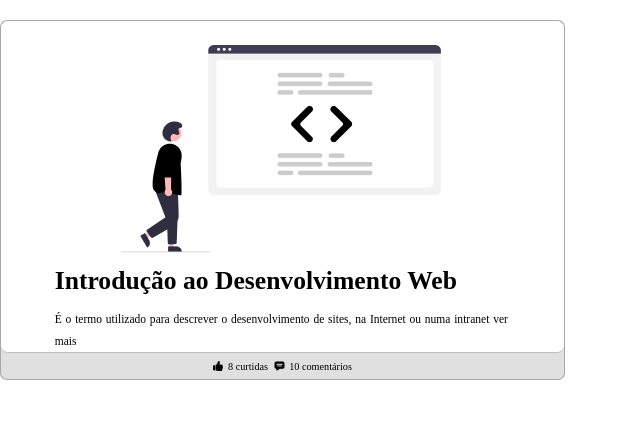
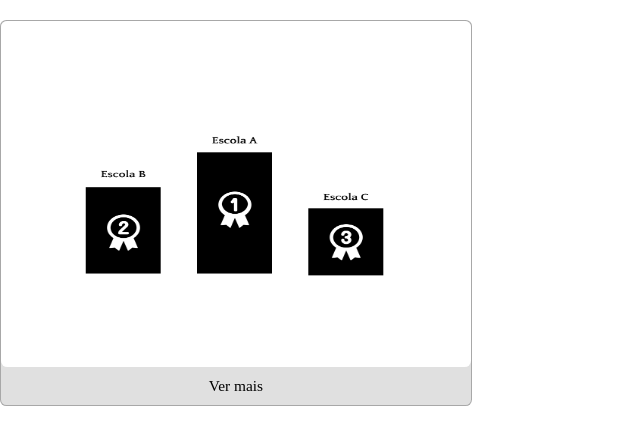
Before and after one commit to Dinareli/PitNews, a React (Create React App) app: page / in a window 1280 px wide. Shown: the top 444 px of the page, without its empty margins (0-640 px from the left). Built offline with nearby package versions, Linux system fonts and the light colour scheme.

Commit message:
Término do componente Post e criação do componente Ranking

```diff
--- a/src/App.jsx
+++ b/src/App.jsx
@@ -6,16 +6,17 @@ import MenuLateral from './componentes/MenuLateral';
 import Curtida from './componentes/Curtida';
 import Curtidas from './componentes/Curtidas';
 import Comentarios from './componentes/Comentarios';
-/* import CurtirComentar from './componentes/CurtirComentar'; **/
+import CurtirComentar from './componentes/CurtirComentar';
 /* import Cabecalho from './componentes/Cabecalho'; **/
 import Cadastro from './componentes/Cadastro';
 import Post from './componentes/Post';
+import Ranking from "./componentes/Ranking";
 
 function App() {
   return (
-  <div className= "principal">
-    <Post/>
-  </div>
+    <div className= "principal">
+      <Ranking/>
+    </div>
   );
 }
 
--- a/src/componentes/CurtirComentar/style.css
+++ b/src/componentes/CurtirComentar/style.css
@@ -0,0 +1,148 @@
+* {
+    font-family: 'Quattrocento';
+  }
+
+  .caixa {
+    border: 0.035vw solid rgba(0, 0, 0, 0.25);
+    border-radius: 0.55vw;
+    width: 27.6vw;
+    background: #FFF;
+    position: absolute;
+    margin-top: -24vw;
+    margin-left: 8.1vw;
+  }
+
+  .caixa .sup {
+    border-bottom: 0.14vw solid rgba(0, 0, 0, 0.1);
+    width: 24.4vw;
+    height: 4.6vw;
+    margin-left: 1.6vw;
+    display: flex;
+    align-items: center;
+  }
+
+  .sup .curtidas {
+    margin-left: 3.5vw;
+    width: 7.6vw;
+    height: 1.7vw;
+    display: flex;
+    align-items: center;
+    justify-content: center;
+    cursor: pointer;
+  }
+
+  #like {
+    width: 0.8vw;
+    height: 0.8vw;
+  }
+
+  .curtidas p {
+    font-weight: 400;
+    font-size: 0.8vw;
+    margin-left: 0.35vw;
+  }
+
+  .sup .comentarios {
+    margin-left: 1.6vw;
+    width: 7.6vw;
+    height: 7.6vw;
+    display: flex;
+    align-items: center;
+    justify-content: center;
+    cursor: pointer;
+  }
+
+  #chat {
+    width: 0.8vw;
+    height: 0.8vw;
+  }
+
+  .comentarios p {
+    font-weight: 400;
+    font-size: 0.8vw;
+    margin-left: 0.35vw;
+  }
+
+  .caixa .corpo {
+    margin-left: 1.6vw;
+    margin-top: 1.6vw;
+    width: 24.4vw;
+    height: 15vw;
+    display: flex;
+    flex-direction: column;
+    align-items: center;
+  }
+
+  .caixa .corpo #btCurtir {
+    border: 0.035vw solid rgba(0, 0, 0, 0.25);
+    border-radius: 0.55vw;
+    width: 24.4vw;
+    height: 3.14vw;
+    background: transparent;
+    display: flex;
+    align-items: center;
+    justify-content: center;
+  }
+
+  .caixa .corpo #btCurtir img {
+    width: 1.4vw;
+    height: 1.4vw;
+  }
+
+  .caixa .corpo #btCurtir p {
+    margin-left: 0.45vw;
+    font-style: normal;
+    font-weight: 400;
+    font-size: 0.9vw;
+    line-height: 1.1vw;
+    text-align: center;
+  }
+
+  .caixa .corpo #btCurtir p {
+    margin-left: 0.45vw;
+    font-style: normal;
+    font-weight: 400;
+    font-size: 0.9vw;
+    line-height: 1.1vw;
+    text-align: center;
+  }
+
+  .caixa .corpo .comentar {
+    width: 100%;
+    display: flex;
+    height: 3.1vw;
+  }
+
+  .caixa .corpo input {
+    width: 20.4vw;
+    font-size: 0.9vw;
+    border: 0.035vw solid rgba(0, 0, 0, 0.25);
+    border-right: none;
+    border-radius: 0.55vw 0 0 0.55vw;
+    padding: 0.76vw;
+  }
+
+  .caixa .corpo #btComentar {
+    width: 4vw;
+    background: #000;
+    border-radius: 0 0.55vw 0.55vw 0;
+  }
+
+  #btComentar img {
+    width: 1.4vw;
+    height: 1.4vw;
+  }
+
+  .corpo .lista-comentarios {
+    display: flex;
+    flex-direction: column;
+    overflow-x: hidden;
+    max-height: 13vw;
+  }
+
+  .corpo .lista-curtidas {
+    display: flex;
+    flex-direction: column;
+    overflow-x: hidden;
+    max-height: 13vw;
+  }
--- a/src/componentes/Post/index.jsx
+++ b/src/componentes/Post/index.jsx
@@ -5,6 +5,7 @@ import Like from '../../imagens/like.svg';
 import Chat from '../../imagens/chat.svg';
 import CurtirComentar from '../CurtirComentar';
 import { useState } from 'react';
+import Curtida from '../Curtida';
 
 function Post() {
     const[curtida, setCurtida] = useState(false);
@@ -58,11 +59,15 @@ function Post() {
             </div>}
 
             <div className='rodape'>
-                <div className='curtidas'>
+                <div className='curtidas' onClick={() =>{
+                    setCurtida(!curtida)
+                    console.log('click aceito!');}
+                }>
                     <img id='like' src={Like}/>
                     <p>8 curtidas</p>
                 </div>
-                    <div className='comentarios'>
+                    <div className='comentarios' onClick={() =>
+                        setComentario(!comentario)}>
                         <img id='chat' src={Chat}/>
                         <p> 10 comentários</p>
                     </div>
--- /dev/null
+++ b/src/componentes/Ranking/index.jsx
@@ -0,0 +1,41 @@
+import React from "react";
+import "./style.css";
+import Grafico from "../../imagens/grafico.png";
+import { useState } from "react";
+
+function Ranking() {
+    const [visivel, setVisivel] = useState(false);
+    const [textoBotao, setTextoBotao] = useState("Ver mais");
+
+    function mostrarDiv() {
+        if (!visivel) {
+            setVisivel(true);
+            setTextoBotao("Ver menos");
+        } else {
+            setVisivel(false);
+            setTextoBotao("Ver mais");
+        }
+    }
+
+    return(
+        <div className="ranking">
+            <div className="grafico">
+                <img src={Grafico} alt=""/>
+                {visivel && (
+                    <div className="escolas">
+                        <li>4º lugar</li>
+                        <li>5º lugar</li>
+                        <li>6º lugar</li>
+                    </div>
+                )}
+            </div>
+            <div className="rodape">
+                <button type="button" onClick={mostrarDiv}>
+                    {textoBotao}
+                </button>
+            </div>
+        </div>
+    );
+}
+
+export default Ranking;
--- /dev/null
+++ b/src/componentes/Ranking/style.css
@@ -0,0 +1,46 @@
+.ranking {
+    width: 36.7vw;
+    border: 0.5px solid rgba(0, 0, 0, 0.25);
+    border-radius: 0.5vw;
+    background: #e0e0e0;
+    display: flex;
+    flex-direction: column;
+    margin-top: 1.6vw;
+}
+
+.grafico {
+    background: #FFF;
+    display: flex;
+    flex-direction: column;
+    align-items: center;
+    justify-content: center;
+    width: 100%;
+    height: 27vw;
+    border-radius: 0.5vw;
+}
+
+.grafico img {
+    width: 30vw;
+    height: 16.2vw;
+}
+
+.escolas {
+    margin-top: 3.8vw;
+}
+
+.escolas li {
+    font-size: 1.3vw;
+}
+
+.ranking .rodape {
+    height: 3vw;
+    display: flex;
+    justify-content: center;
+}
+
+.ranking .rodape button {
+    font-size: 1.2vw;
+    border: none;
+    background: #e0e0e0;
+    cursor: pointer;
+}
```
Also changed, not shown: src/imagens/grafico.png (added).
